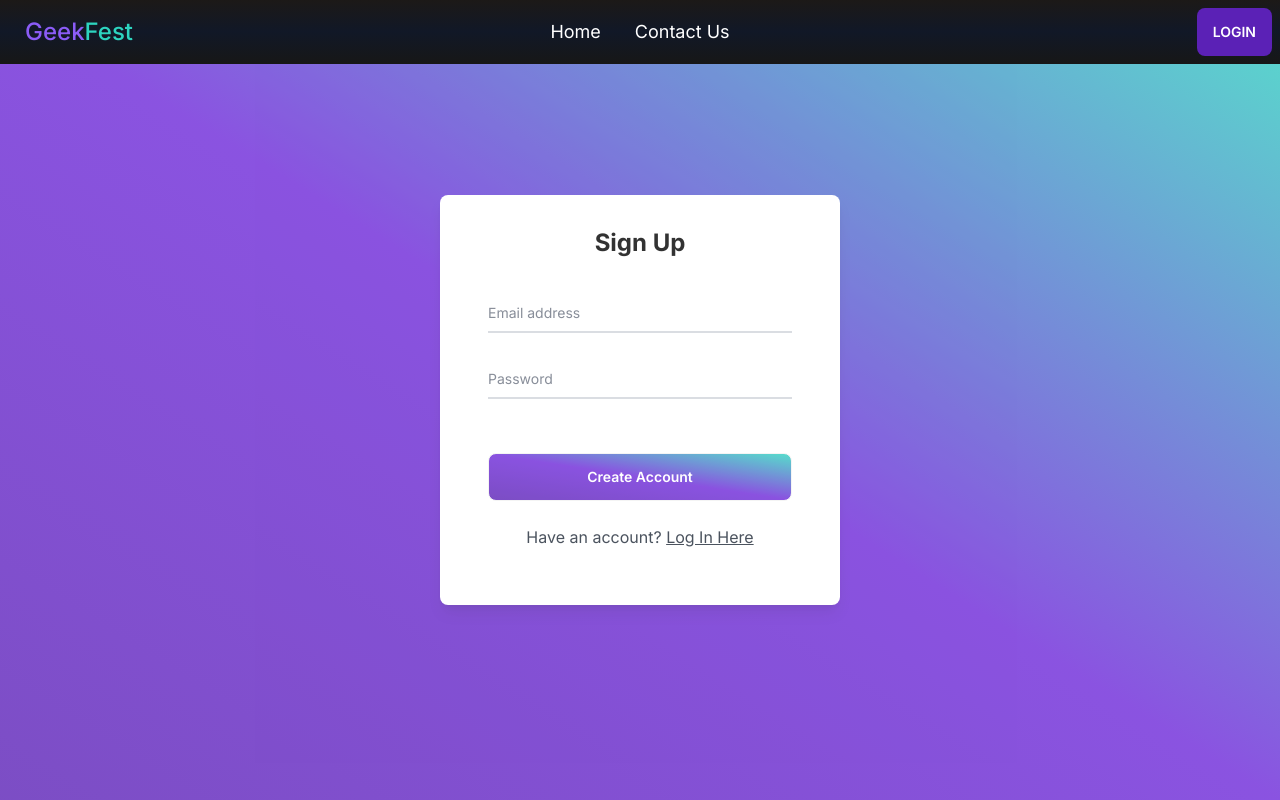
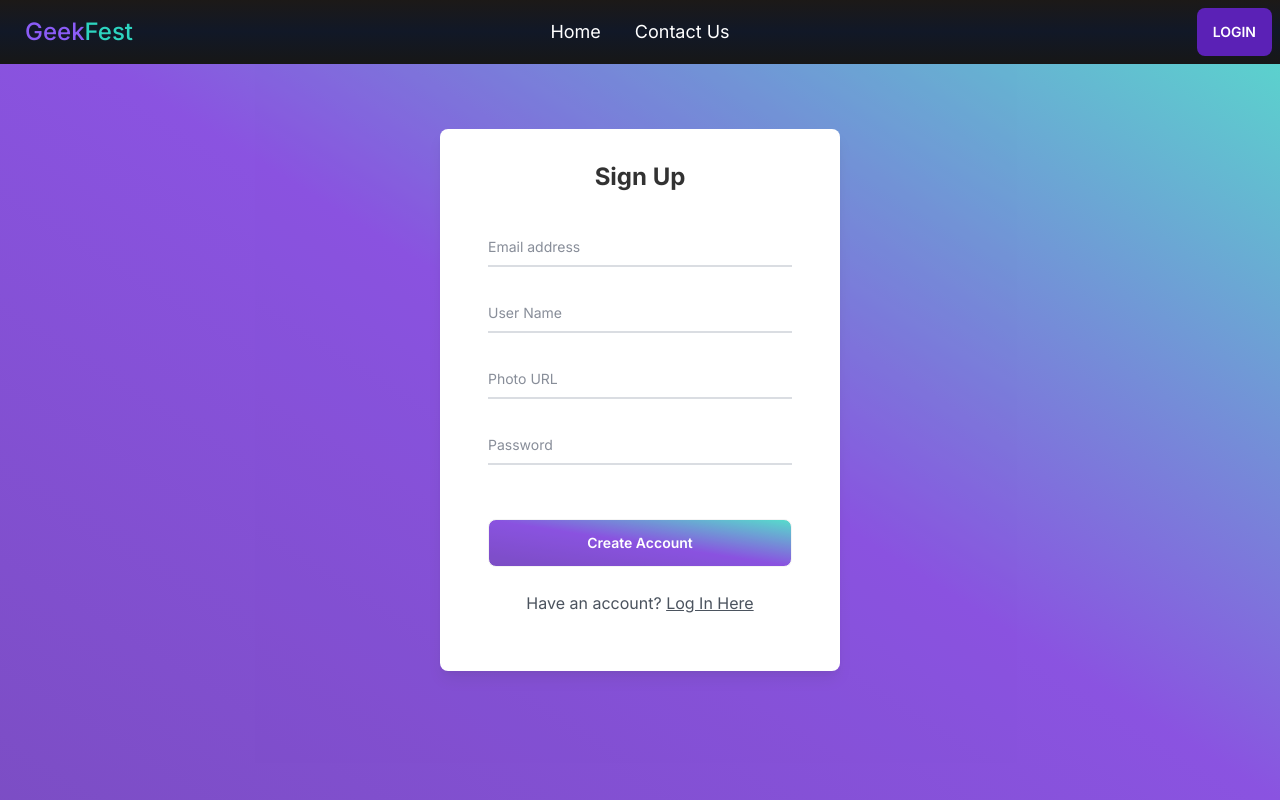
Before and after one commit to ShakeefAhmedRakin/GeekFest, a React (Vite) app: page /register in a window 1280 px wide. Shown: the top 800 px of the page. Built offline with nearby package versions, Linux system fonts and the light colour scheme; no server answers.

Commit message:
Added username and photoURL to register form and fixed a bug with navbar.

```diff
--- a/src/Components/Footer/Footer.jsx
+++ b/src/Components/Footer/Footer.jsx
@@ -4,9 +4,9 @@
       <footer className="footer footer-center p-10 bg-gradient-to-b from-stone-900 via-gray-900 to-neutral-900 text-white">
         <aside>
           <h1 className="normal-case text-4xl mb-5">
-            <h1 className="font-medium text-violet-500">
+            <p className="font-medium text-violet-500">
               Geek<span className="text-teal-400">Fest</span>
-            </h1>
+            </p>
           </h1>
           <p className="font-bold">
             ACME Industries Ltd. <br />
--- a/src/Components/Navbar/Navbar.jsx
+++ b/src/Components/Navbar/Navbar.jsx
@@ -35,23 +35,6 @@
     </>
   );
 
-  console.log(user?.photoURL);
-
-  const userInfo = (
-    <>
-      <img
-        src={
-          user?.photoURL
-            ? user.photoURL
-            : "https://st3.depositphotos.com/6672868/13701/v/450/depositphotos_137014128-stock-illustration-user-profile-icon.jpg"
-        }
-        alt=""
-        className="w-10 h-10 rounded-lg"
-      />
-      <p>{user?.displayName ? user.displayName : user?.email.split("@")[0]}</p>
-    </>
-  );
-
   return (
     <>
       <div className="navbar bg-gradient-to-b from-stone-900 via-gray-900 to-neutral-900">
@@ -80,7 +63,11 @@
               {user ? (
                 <>
                   <div className="flex md:hidden justify-center items-center gap-2 bg-violet-800 py-[5.5px] pl-[3.5px] pr-2 rounded-lg text-white">
-                    {userInfo}
+                    <img
+                      src={user?.photoURL}
+                      className="w-10 h-10 rounded-lg"
+                    />
+                    <p>{user?.displayName}</p>
                   </div>
                 </>
               ) : (
@@ -102,7 +89,8 @@
           {user ? (
             <>
               <div className="hidden md:flex justify-center items-center gap-2 mr-2 bg-violet-800 py-[3.5px] pl-[3.5px] pr-2 rounded-lg">
-                {userInfo}
+                <img src={user?.photoURL} className="w-10 h-10 rounded-lg" />
+                <p>{user?.displayName}</p>
               </div>
               <a
                 className="btn bg-violet-800 hover:bg-violet-900 text-white border-none"
--- a/src/Components/Register/Register.jsx
+++ b/src/Components/Register/Register.jsx
@@ -3,6 +3,7 @@
 import { AuthContext } from "../../Providers/AuthProvider";
 import { ToastContainer, toast } from "react-toastify";
 import "react-toastify/dist/ReactToastify.css";
+import { updateProfile } from "firebase/auth";
 
 const Register = () => {
   const { createUser } = useContext(AuthContext);
@@ -10,8 +11,10 @@
 
   const handleRegister = (e) => {
     e.preventDefault();
+    const name = e.target.name.value;
     const email = e.target.email.value;
     const password = e.target.password.value;
+    const photoURL = e.target.photoURL.value;
 
     if (password.length < 6) {
       setError("Password should be at least 6 characters or longer");
@@ -27,6 +30,12 @@
     createUser(email, password)
       .then((result) => {
         console.log(result.user);
+        updateProfile(result.user, {
+          displayName: name,
+          photoURL: photoURL,
+        })
+          .then(() => {
+            console.log("Name and Pic Set!");
             setError("");
             toast.success("Registered successfully", {
               position: "bottom-right",
@@ -38,6 +47,8 @@
               progress: undefined,
               theme: "dark",
             });
+          })
+          .catch();
       })
       .catch((error) => {
         console.log(error.code, error.message);
@@ -64,6 +75,32 @@
               />
               <label className="peer-focus:font-medium absolute text-sm text-gray-500 dark:text-gray-400 duration-300 transform -translate-y-6 scale-75 top-3 -z-10 origin-[0] peer-focus:left-0 peer-focus:text-violet-600 peer-focus:dark:text-violet-500 peer-placeholder-shown:scale-100 peer-placeholder-shown:translate-y-0 peer-focus:scale-75 peer-focus:-translate-y-6">
                 Email address
+              </label>
+            </div>
+            <div className="relative z-0 w-full mb-6 group">
+              <input
+                type="text"
+                name="name"
+                id="floating_name"
+                className="block py-2.5 px-0 w-full text-sm text-gray-900 bg-transparent border-0 border-b-2 border-gray-300 appearance-none focus:outline-none focus:ring-0 focus:border-violet-600 peer"
+                placeholder=" "
+                required
+              />
+              <label className="peer-focus:font-medium absolute text-sm text-gray-500 dark:text-gray-400 duration-300 transform -translate-y-6 scale-75 top-3 -z-10 origin-[0] peer-focus:left-0 peer-focus:text-violet-600 peer-focus:dark:text-violet-500 peer-placeholder-shown:scale-100 peer-placeholder-shown:translate-y-0 peer-focus:scale-75 peer-focus:-translate-y-6">
+                User Name
+              </label>
+            </div>
+            <div className="relative z-0 w-full mb-6 group">
+              <input
+                type="text"
+                name="photoURL"
+                id="floating_photoURL"
+                className="block py-2.5 px-0 w-full text-sm text-gray-900 bg-transparent border-0 border-b-2 border-gray-300 appearance-none focus:outline-none focus:ring-0 focus:border-violet-600 peer"
+                placeholder=" "
+                required
+              />
+              <label className="peer-focus:font-medium absolute text-sm text-gray-500 dark:text-gray-400 duration-300 transform -translate-y-6 scale-75 top-3 -z-10 origin-[0] peer-focus:left-0 peer-focus:text-violet-600 peer-focus:dark:text-violet-500 peer-placeholder-shown:scale-100 peer-placeholder-shown:translate-y-0 peer-focus:scale-75 peer-focus:-translate-y-6">
+                Photo URL
               </label>
             </div>
             <div className="relative z-0 w-full mb-6 group">
```
Lines whose indentation alone changed are shown as unchanged.
